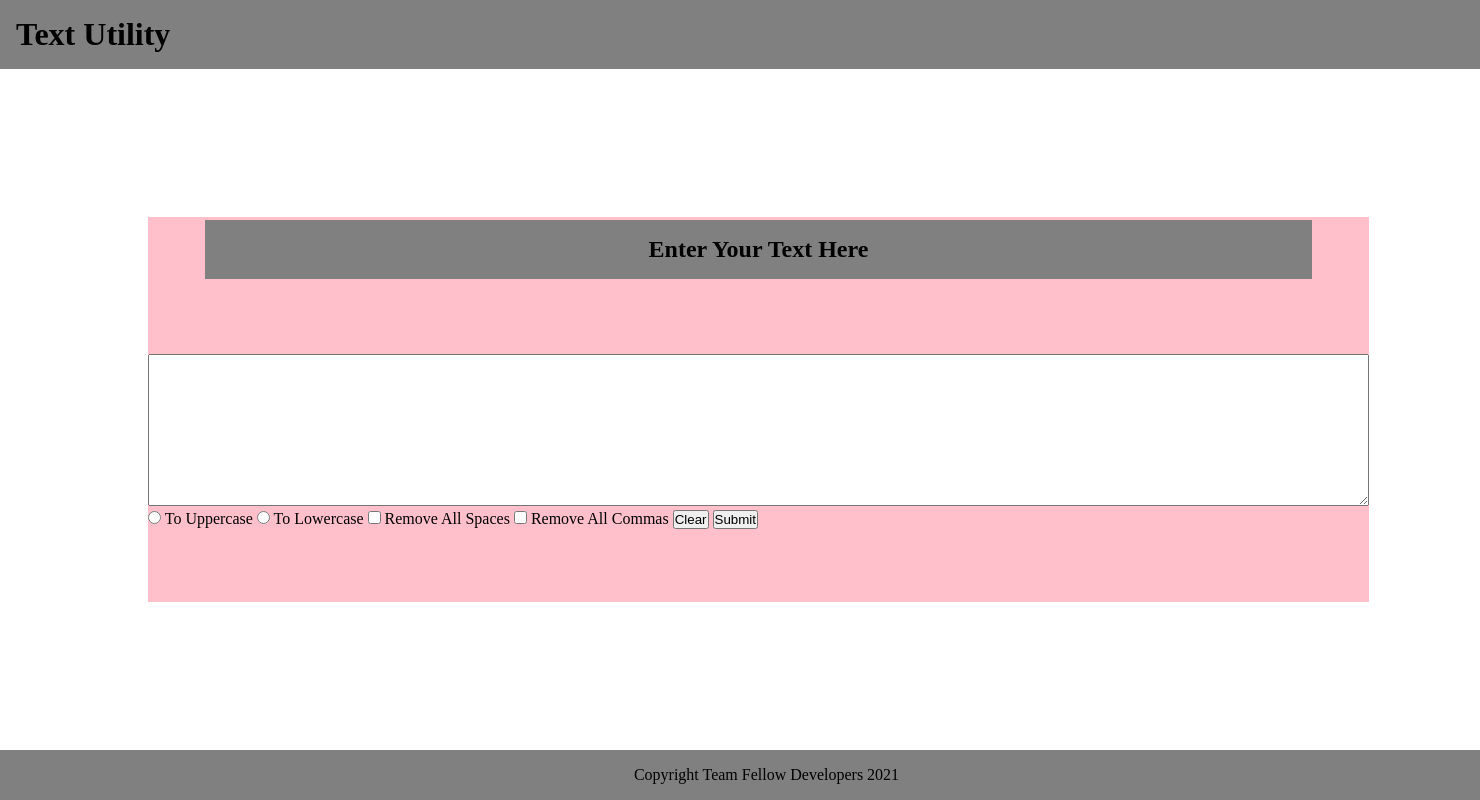
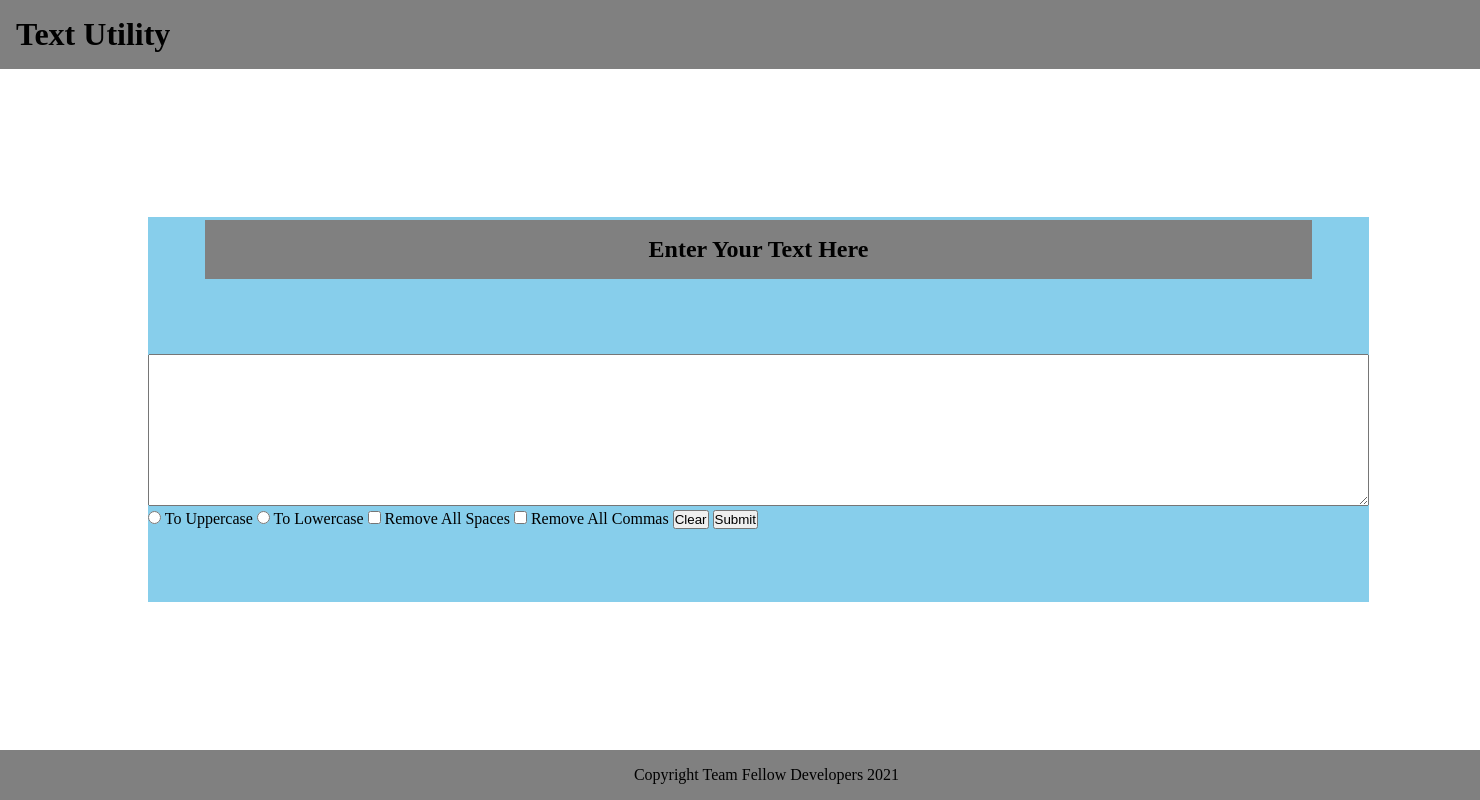
Before and after one commit to fellow-developers/text_utility, a Flask app: page / in a window 1480 px wide. Run offline with Flask 2, Linux system fonts and the light colour scheme.

Commit message:
changed content color

```diff
--- a/static/css/style.css
+++ b/static/css/style.css
@@ -22,7 +22,7 @@
 }
 
 .content{
-    background-color: pink;
+    background-color: skyblue;
     display: grid;
     grid-template-rows: 1fr 5fr;
     place-items: center;
```
